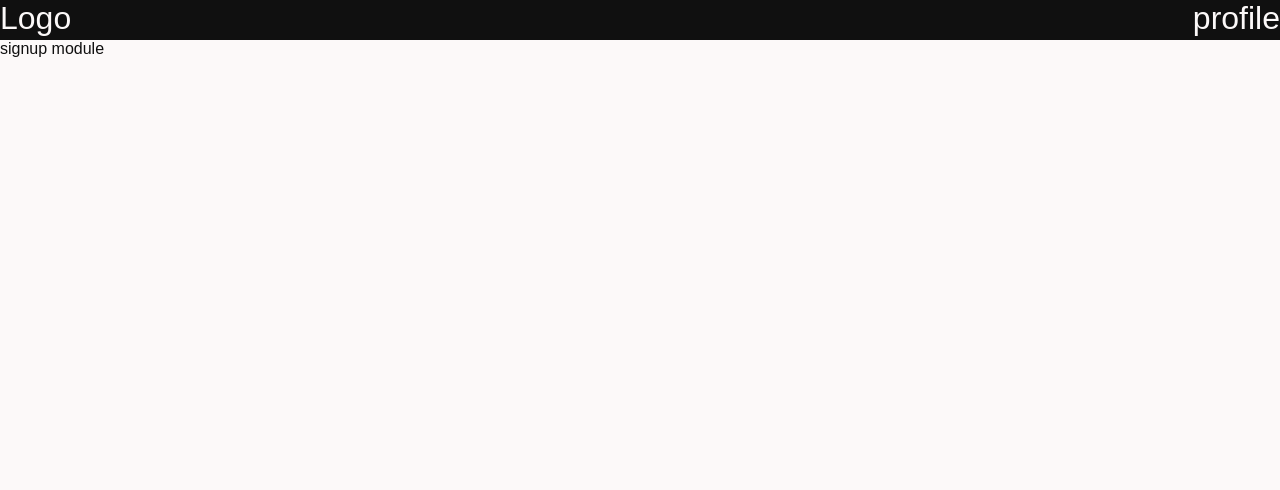
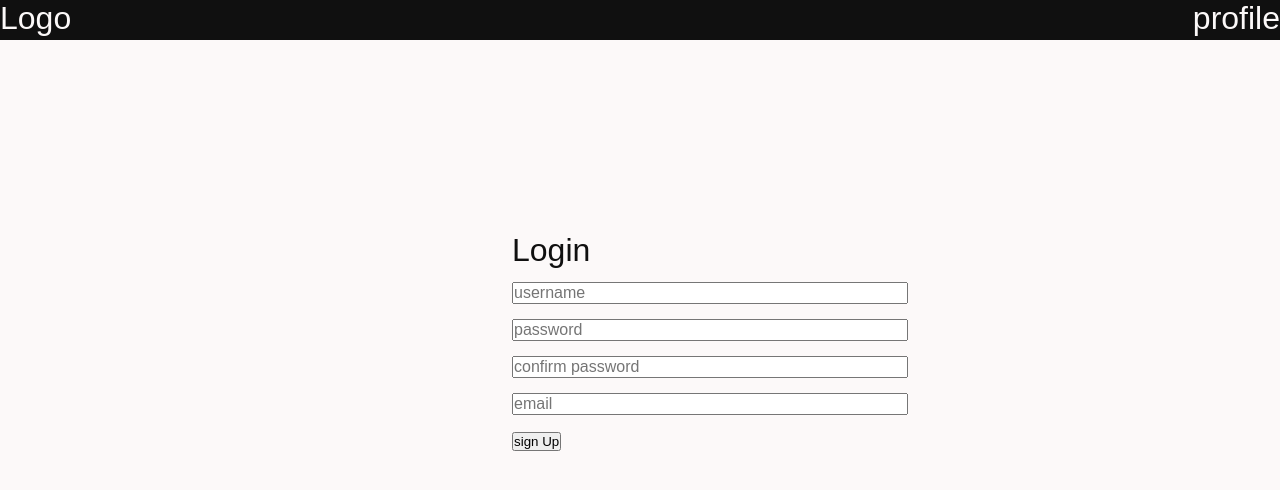
Before and after one commit to vivek250391/JK, a Next.js app in the folder frontend/: page /auth/signup in a window 1280 px wide. Shown: the top 490 px of the page. Built offline with nearby package versions, Linux system fonts and the light colour scheme.

Commit message:
signup functionality

```diff
--- a/frontend/src/components/auth/Signup.jsx
+++ b/frontend/src/components/auth/Signup.jsx
@@ -1,7 +1,36 @@
+'use client'
+import Styles from '@/components/auth/Signup.module.css'
+import {setUsername,setConfirmPassword,setPassword,setEmail,Validate} from '@/lib/auth/signupeventhandler'
+import { useState } from 'react';
 export function SignUp(){
+    const [signupForm,setSignupForm]=useState({username:'',password:'',confirmPassword:'',email:''})
+    const [error,setError]=useState('')
+    const [success,setSuccees]=useState('')
     return (
-        <div>
-            signup module
+       <div className={Styles.Login}>
+            <div className={Styles.Header}>Login</div>
+            <div>
+                <input type="text" size="40" placeholder="username" onChange={(event)=>setUsername(event,signupForm,setSignupForm)} />
+            </div>
+            <div>
+                <input type="password" size="40" placeholder="password" onChange={(event)=>setPassword(event,signupForm,setSignupForm)} />
+            </div>
+            <div>
+                <input type="password" size="40" placeholder="confirm password" onChange={(event)=>setConfirmPassword(event,signupForm,setSignupForm)} />
+            </div>
+            <div>
+                <input type="text" size="40" placeholder="email" onChange={(event)=>setEmail(event,signupForm,setSignupForm)} />
+            </div>
+            <div className={Styles.error}>
+                {error}
+            </div>
+            <div className={Styles.success}>
+                {success}
+            </div>
+            <div>
+                <button type="button" onClick={()=>Validate(signupForm,setError,setSuccees)}>sign Up</button>
+            </div>
+
         </div>
     );
 }
--- a/frontend/src/components/auth/Signup.module.css
+++ b/frontend/src/components/auth/Signup.module.css
@@ -0,0 +1,30 @@
+.Login{
+    display: flex;
+    flex-direction: column;
+    margin-left: 40%;
+    margin-top: 15%;
+    font-size: 2rem;
+}
+
+.heading{
+    width:50%;
+    background-color: black;
+}
+
+.Login div input[type="text"]{
+    font-size: 1rem;
+
+}
+
+.Login div input[type="password"]{
+    font-size: 1rem;
+
+}
+
+.error{
+    color: red;
+}
+
+.success{
+    color: green;
+}
--- /dev/null
+++ b/frontend/src/lib/auth/signupeventhandler.js
@@ -0,0 +1,58 @@
+export function setUsername(event,signupForm,setSignupForm){
+    setSignupForm({...signupForm,username:event.target.value})
+}
+
+export function setPassword(event,signupForm,setSignupForm){
+    setSignupForm({...signupForm,password:event.target.value})
+}
+
+export function setConfirmPassword(event,signupForm,setSignupForm){
+    setSignupForm({...signupForm,confirmPassword:event.target.value})
+}
+
+export function setEmail(event,signupForm,setSignupForm){
+    setSignupForm({...signupForm,email:event.target.value})
+}
+
+export async function Validate(signupForm,setError,setSuccess){
+    setError('')
+    setSuccess('')
+    if (signupForm.username===''){
+            setError('login is empty')
+            return;
+    }
+    if (signupForm.email===''){
+            setError('email is empty')
+            return;
+    }
+    if (signupForm.password===''){
+            setError('password is empty')
+            return;
+    }
+    if (signupForm.confirmPassword===''){
+            setError('confirm password is empty')
+            return;
+    }
+    if(signupForm.password!==signupForm.confirmPassword){
+        setError('confirm password and password is not same')
+        return;
+    }
+    addlogin(signupForm,setError,setSuccess)
+}
+
+async function addlogin(signupForm,setError,setSuccess){
+    let data={}
+    console.log(process.env.NEXT_PUBLIC_API_URL)
+    const response =await fetch(`${process.env.NEXT_PUBLIC_API_URL}/auth/signup`,{
+        method:"POST",
+        headers:{
+            "Content-Type":"application/json",
+        },
+        body:JSON.stringify({username:signupForm.username,password:signupForm.password,email:signupForm.email})
+    })
+
+    if (response.status===200)
+        setSuccess("signup done succefully")
+    else
+        setError(response.status)
+}
```
